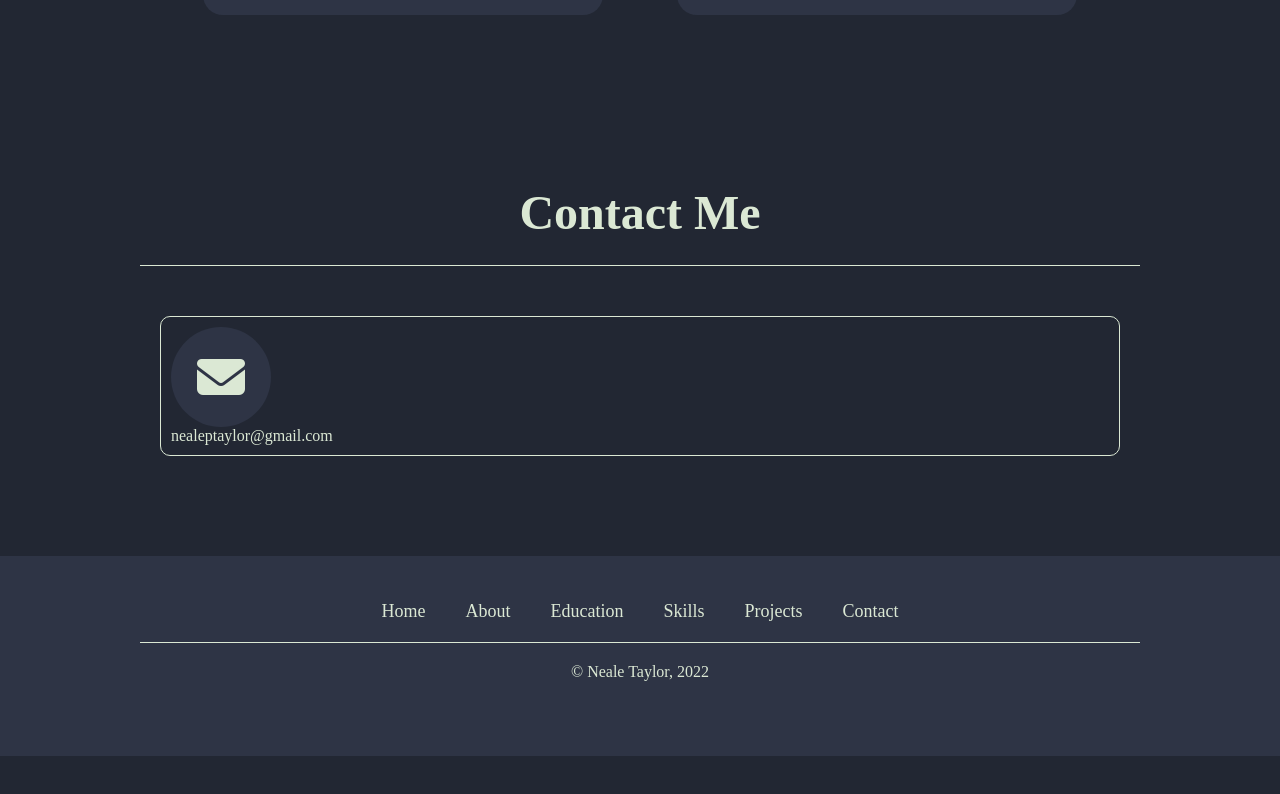
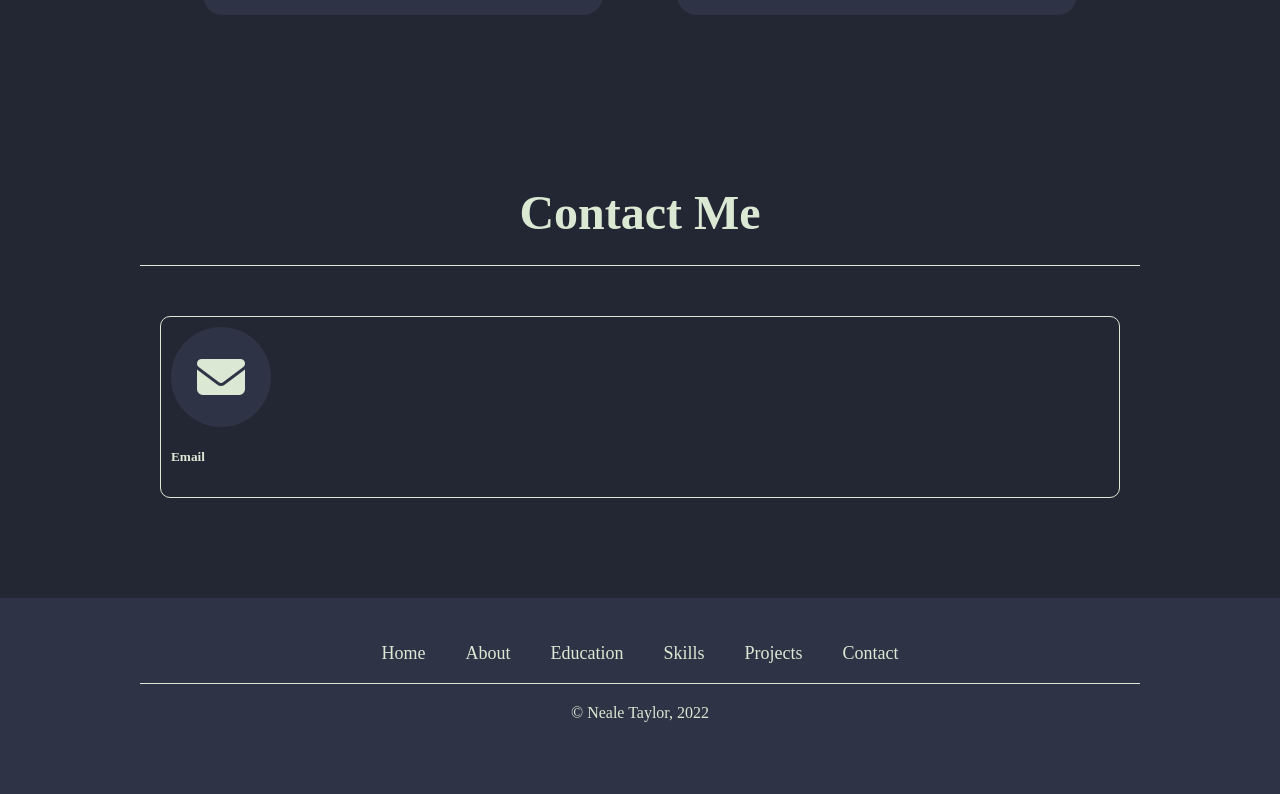
Before and after one commit to NealePT/nealetaylorcom, a React (Create React App) app in the folder react-site/: page / in a window 1280 px wide. Shown: the part 3951-4745 px from the top of the page. Before the commit the page ends 4707 px from the top, so only its background shows below. Built offline with nearby package versions, Linux system fonts and the light colour scheme.

Commit message:
change p to h5

```diff
--- a/react-site/src/components/Contact.jsx
+++ b/react-site/src/components/Contact.jsx
@@ -8,7 +8,7 @@ export default function Contact(props) {
         <div className="conactLinks">
           <a className="contactLink contactEmailLink" href="mailto:nealeptaylor@gmail.com">
             <i class="fa-solid fa-envelope"></i>
-            <p>nealeptaylor@gmail.com</p>
+            <h5>Email</h5>
           </a>
         </div>
       </div>
```
